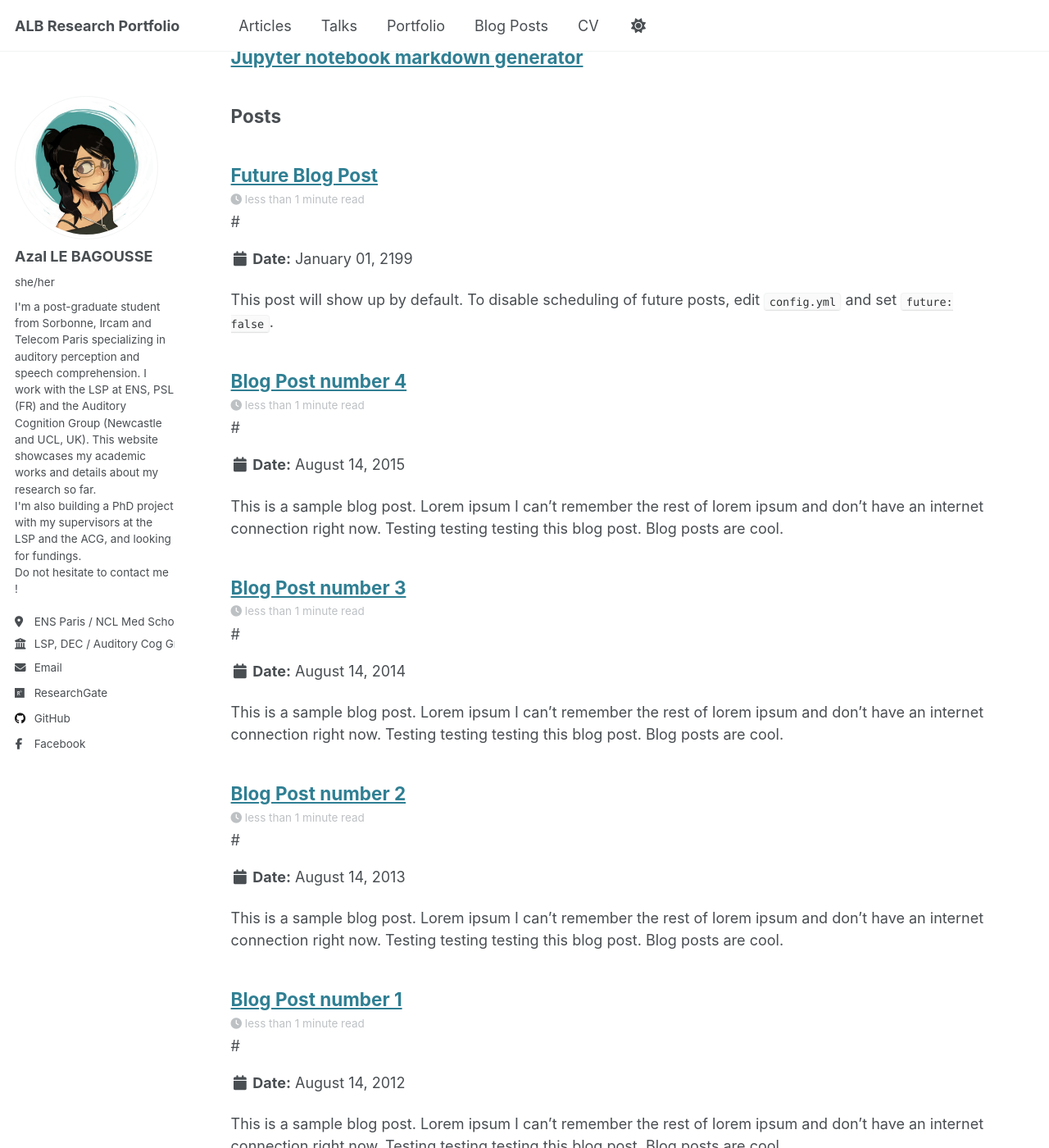
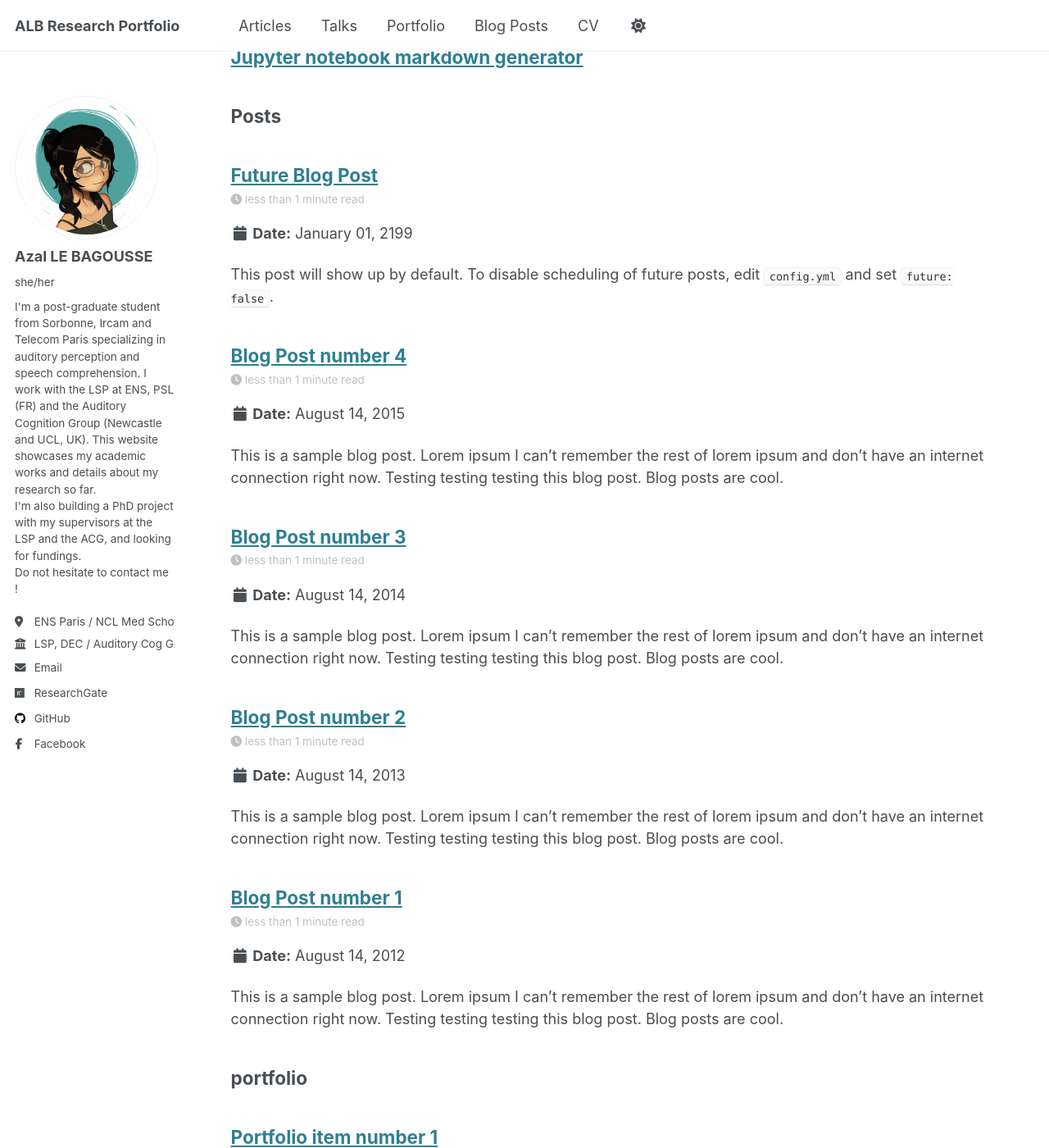
Before and after one commit to azallb/azallb.github.io, a Jekyll site: the page built from _pages/sitemap.md, in a window 1280 px wide and 1400 px high, scrolled down 1484 px. Shown: the whole window at 82% size. Built offline with Jekyll 4.4.1, drawn with Linux system fonts in a browser that asks for light colours; some of the changed text lies outside the part shown.

Commit message:
code modif archive single

```diff
--- a/_includes/archive-single.html
+++ b/_includes/archive-single.html
@@ -39,17 +39,20 @@
     {% endif %}
 
         {% if post.collection == 'teaching' %}
-          <p> {{ post.type }}, <i>{{ post.venue }}</i>, {{ post.date | default: "1900-01-01" | date: "%Y" }} </p>
+          <p>{{ post.type }}, <i>{{ post.venue }}</i>, {{ post.date | date: "%Y" }}</p>
+
         {% elsif post.collection == 'publications' %}
-            {% if post.venue %}
-              <p>Published in <i>{{ post.venue }}</i>,  {{ post.date | default: "1900-01-01" | date: "%Y" }} </p>
-            {% else %}
-              <p> Unpublished,  {{ post.date | default: "1900-01-01" | date: "%Y" }} </p>
-           {% endif %}
-           {{ post.date | default: "1900-01-01" | date: "%Y" }}
+          {% if post.venue %}
+            <p>Published in <i>{{ post.venue }}</i>, {{ post.date | date: "%Y" }}</p>
+          {% else %}
+            <p>Unpublished{% if post.date %}, {{ post.date | date: "%Y" }}{% endif %}</p>
+          {% endif %}
+
+        {% elsif post.date %}
+          <p class="page__date">
+            <strong><i class="fa fa-fw fa-calendar"></i> Date:</strong>
+            <time datetime="{{ post.date | date_to_xmlschema }}">{{ post.date | date: "%B %d, %Y" }}</time>
           </p>
-        #{% elsif post.date %}
-         #<p class="page__date"><strong><i class="fa fa-fw fa-calendar" aria-hidden="true"></i> {{ site.data.ui-text[site.locale].date_label | default: "Date:" }}</strong> <time datetime="{{ post.date | default: "1900-01-01" | date_to_xmlschema }}">{{ post.date | default: "1900-01-01" | date: "%B %d, %Y" }}</time></p>
         {% endif %}
 
     {% if post.excerpt and site.read_more != 'enabled' %}
```
